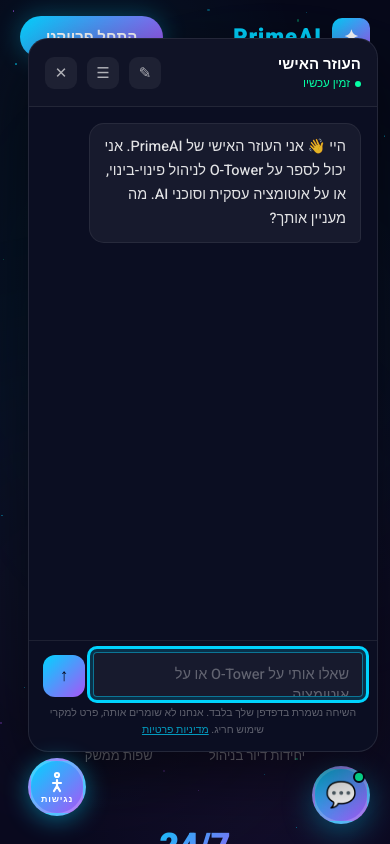
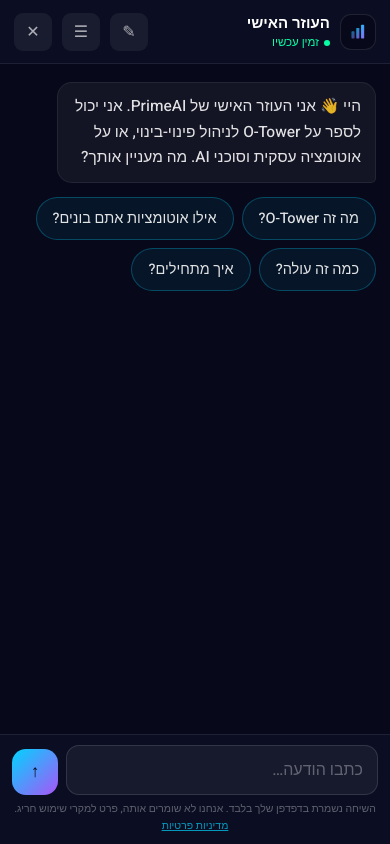
Before and after one commit to PrimeAiSaaS/primeai.co.il, a plain HTML site: page index.html in a window 390 px wide. Both pictures are taken after a click on the button "פתח צ'אט עם העוזר האישי". Shown: the top 844 px of the page. Drawn offline with Linux system fonts and the light colour scheme.

Commit message:
Mobile full-screen chat + fixed RTL share image
Co-Authored-By: Claude Opus 5.5 <noreply@anthropic.com>
Claude-Session: https://claude.ai/code/session_017ghMYU7quW8ku91jg8BZ9u

```diff
--- a/index.html
+++ b/index.html
@@ -29,7 +29,7 @@
 <meta property="og:site_name"   content="PrimeAI"/>
 <meta property="og:title"       content="PrimeAI | מערכות לתעשיות — O-Tower לפינוי-בינוי ואוטומציה עסקית"/>
 <meta property="og:description" content="O-Tower — מערכת חיה לניהול פרויקטי פינוי-בינוי: פורטל דיירים, חוזים, שלבים ומסמכים. לצדה — אוטומציה עסקית, סוכני AI ואינטגרציות לעסקים."/>
-<meta property="og:image"       content="https://primeai.co.il/og-image.png"/>
+<meta property="og:image"       content="https://primeai.co.il/og-image.png?v=2"/>
 <meta property="og:image:width"  content="1200"/>
 <meta property="og:image:height" content="630"/>
 <meta property="og:image:type"   content="image/png"/>
@@ -39,7 +39,7 @@
 <meta name="twitter:card"        content="summary_large_image"/>
 <meta name="twitter:title"       content="PrimeAI | מערכות לתעשיות — O-Tower לפינוי-בינוי ואוטומציה עסקית"/>
 <meta name="twitter:description" content="מערכות שמריצות תפעול: O-Tower לניהול פינוי-בינוי, ואוטומציה עסקית ואינטגרציות לעסקים."/>
-<meta name="twitter:image"       content="https://primeai.co.il/og-image.png"/>
+<meta name="twitter:image"       content="https://primeai.co.il/og-image.png?v=2"/>
 
 <!-- ══ AI/LLM CRAWLERS WELCOME ══ -->
 <meta name="googlebot"       content="index, follow"/>
@@ -75,7 +75,7 @@
         "width": 400,
         "height": 400
       },
-      "image": "https://primeai.co.il/og-image.jpg",
+      "image": "https://primeai.co.il/og-image.png",
       "foundingDate": "2025",
       "numberOfEmployees": {
         "@type": "QuantitativeValue",
@@ -3144,8 +3144,33 @@ function qfRestart() {
 .pa-note{font-size:10.5px;color:rgba(255,255,255,.34);margin-top:8px;line-height:1.55;text-align:center}
 .pa-note a{color:rgba(0,212,255,.7);cursor:pointer;text-decoration:underline}
 
-@media(max-width:520px){
-  #pa-panel{right:12px;left:12px;bottom:92px;width:auto;height:calc(100vh - 120px)}
+.pa-av{width:36px;height:36px;border-radius:11px;flex-shrink:0;background:#07091A;
+  border:1px solid rgba(255,255,255,.1);display:flex;align-items:center;justify-content:center}
+.pa-av svg{width:22px;height:22px;display:block}
+#pa-panel .pa-in textarea:focus,#pa-panel .pa-in textarea:focus-visible{outline:none!important;
+  outline-offset:0!important;border-radius:13px!important;border-color:rgba(0,212,255,.55);
+  box-shadow:0 0 0 3px rgba(0,212,255,.12)!important;background:rgba(255,255,255,.07)}
+.pa-chips{display:flex;flex-wrap:wrap;gap:8px;align-self:stretch;margin-top:2px}
+.pa-chip{background:rgba(0,212,255,.06);border:1px solid rgba(0,212,255,.28);color:rgba(255,255,255,.88);
+  border-radius:999px;padding:8px 14px;font-family:'Heebo',sans-serif;font-size:13.5px;cursor:pointer;
+  transition:background .2s,border-color .2s}
+.pa-chip:hover{background:rgba(0,212,255,.14);border-color:rgba(0,212,255,.5)}
+
+@media(max-width:640px){
+  html.pa-open,html.pa-open body{overflow:hidden!important;overscroll-behavior:none}
+  html.pa-open #pa-fab,html.pa-open #a11y-widget{display:none!important}
+  #pa-panel{top:0;right:0;left:0;bottom:auto;width:100%;max-width:none;height:100vh;height:100dvh;
+    max-height:none;border:none;border-radius:0;box-shadow:none;background:#07091A}
+  .pa-head{padding:calc(12px + env(safe-area-inset-top)) 14px 12px;background:#0B0E22}
+  .pa-ico{width:38px;height:38px;font-size:16px}
+  .pa-hist{top:calc(66px + env(safe-area-inset-top))}
+  .pa-body{padding:18px 14px}
+  .pa-msg{font-size:15.5px;max-width:88%}
+  .pa-chip{font-size:14.5px;padding:10px 16px}
+  .pa-foot{padding:10px 12px calc(10px + env(safe-area-inset-bottom));background:#0B0E22}
+  .pa-in textarea{font-size:16px;min-height:46px;padding:12px 14px}
+  .pa-send{width:46px;height:46px;border-radius:14px}
+  .pa-note{margin-top:6px}
   #pa-fab{bottom:20px;right:20px}
 }
 html.a11y-hc #pa-panel{background:#000;border-color:#FFD700}
@@ -3158,6 +3183,7 @@ html.a11y-hc .pa-msg.bot,html.a11y-hc .pa-in textarea{background:#000;border-col
 
 <div id="pa-panel" role="dialog" aria-modal="false" aria-label="העוזר האישי של PrimeAI">
   <div class="pa-head">
+    <div class="pa-av" aria-hidden="true"><svg viewBox="0 0 64 64"><defs><linearGradient id="pa-g" x1="0" y1="0" x2="1" y2="1"><stop offset="0" stop-color="#00D4FF"/><stop offset="1" stop-color="#A855F7"/></linearGradient></defs><rect x="13" y="30" width="9" height="21" rx="2" fill="url(#pa-g)" opacity=".55"/><rect x="27" y="20" width="9" height="31" rx="2" fill="url(#pa-g)" opacity=".8"/><rect x="41" y="11" width="9" height="40" rx="2" fill="url(#pa-g)"/></svg></div>
     <div class="pa-head-t"><b>העוזר האישי</b><span>זמין עכשיו</span></div>
     <button class="pa-ico" onclick="paNewChat()" aria-label="צ'אט חדש" title="צ'אט חדש">✎</button>
     <button class="pa-ico" onclick="paHist()" aria-label="שיחות קודמות" title="שיחות קודמות">☰</button>
@@ -3167,7 +3193,7 @@ html.a11y-hc .pa-msg.bot,html.a11y-hc .pa-in textarea{background:#000;border-col
   <div class="pa-body" id="pa-body" aria-live="polite"></div>
   <div class="pa-foot">
     <div class="pa-in">
-      <textarea id="pa-txt" rows="1" maxlength="1000" placeholder="שאלו אותי על O-Tower או על אוטומציה…"
+      <textarea id="pa-txt" rows="1" maxlength="1000" placeholder="כתבו הודעה…"
         aria-label="הודעה" onkeydown="paKey(event)" oninput="paGrow(this)"></textarea>
       <button class="pa-send" id="pa-send" onclick="paSend()" aria-label="שלח">↑</button>
     </div>
@@ -3188,6 +3214,26 @@ html.a11y-hc .pa-msg.bot,html.a11y-hc .pa-in textarea{background:#000;border-col
 
   const esc = t => String(t).replace(/&/g,'&amp;').replace(/</g,'&lt;').replace(/>/g,'&gt;');
   const $   = id => document.getElementById(id);
+  const CHIPS = ['מה זה O-Tower?', 'אילו אוטומציות אתם בונים?', 'כמה זה עולה?', 'איך מתחילים?'];
+  const MQ    = window.matchMedia('(max-width:640px)');
+  let pushed  = false;
+  const focusIn = () => { if (!MQ.matches) $('pa-txt').focus() };
+
+  // Mobile: keep the full-screen sheet sized to the visible area when the keyboard opens
+  function fit(){
+    const p = $('pa-panel'), vv = window.visualViewport;
+    if (!vv || !MQ.matches || !p.classList.contains('open')){ p.style.height = ''; p.style.top = ''; return }
+    p.style.height = vv.height + 'px'; p.style.top = vv.offsetTop + 'px';
+    const b = $('pa-body'); b.scrollTop = b.scrollHeight;
+  }
+  if (window.visualViewport){
+    window.visualViewport.addEventListener('resize', fit);
+    window.visualViewport.addEventListener('scroll', fit);
+  }
+  // Mobile: the phone's Back button closes the chat instead of leaving the site
+  window.addEventListener('popstate', () => {
+    if (pushed && $('pa-panel').classList.contains('open')){ pushed = false; paToggle() }
+  });
 
   function load(){
     try { chats = JSON.parse(localStorage.getItem(KEY) || '[]') } catch(e){ chats = [] }
@@ -3211,6 +3257,15 @@ html.a11y-hc .pa-msg.bot,html.a11y-hc .pa-in textarea{background:#000;border-col
       b.appendChild(d);
       if (m.handoff) b.appendChild(hoCard(m.handoff));
     });
+    if (cur.msgs.length === 1){
+      const c = document.createElement('div'); c.className = 'pa-chips';
+      CHIPS.forEach(q => {
+        const k = document.createElement('button'); k.type = 'button'; k.className = 'pa-chip';
+        k.textContent = q; k.onclick = () => { $('pa-txt').value = q; paSend() };
+        c.appendChild(k);
+      });
+      b.appendChild(c);
+    }
     b.scrollTop = b.scrollHeight;
   }
 
@@ -3259,12 +3314,20 @@ html.a11y-hc .pa-msg.bot,html.a11y-hc .pa-in textarea{background:#000;border-col
     p.classList.toggle('open', open);
     $('pa-fab').setAttribute('aria-expanded', open);
     $('pa-hist').classList.remove('open');
-    if (open){ if (!cur) newChat(); render(); setTimeout(() => $('pa-txt').focus(), 60) }
+    document.documentElement.classList.toggle('pa-open', open);
+    if (open){
+      if (!cur) newChat(); render(); fit(); setTimeout(focusIn, 60);
+      if (MQ.matches){ try { history.pushState({ pa:1 }, ''); pushed = true } catch(e){} }
+    } else {
+      fit();
+      if (pushed){ pushed = false; try { history.back() } catch(e){} }
+      if (!MQ.matches) $('pa-fab').focus({ preventScroll:true });
+    }
   };
 
   window.paNewChat = function(){
     if (cur && cur.msgs.length > 1) newChat(); else if (!cur) newChat();
-    $('pa-hist').classList.remove('open'); render(); $('pa-txt').focus();
+    $('pa-hist').classList.remove('open'); render(); focusIn();
   };
 
   window.paHist = function(){
@@ -3320,7 +3383,7 @@ html.a11y-hc .pa-msg.bot,html.a11y-hc .pa-in textarea{background:#000;border-col
         content:'אין חיבור כרגע. אפשר לכתוב ישירות בוואטסאפ: wa.me/' + WA });
     }
     cur.msgs = cur.msgs.slice(-MAXM); save(); busy = false;
-    $('pa-send').disabled = false; render(); $('pa-txt').focus();
+    $('pa-send').disabled = false; render(); focusIn();
   };
 
   document.addEventListener('keydown', e => {
```
Also changed, not shown: og-image.png.
